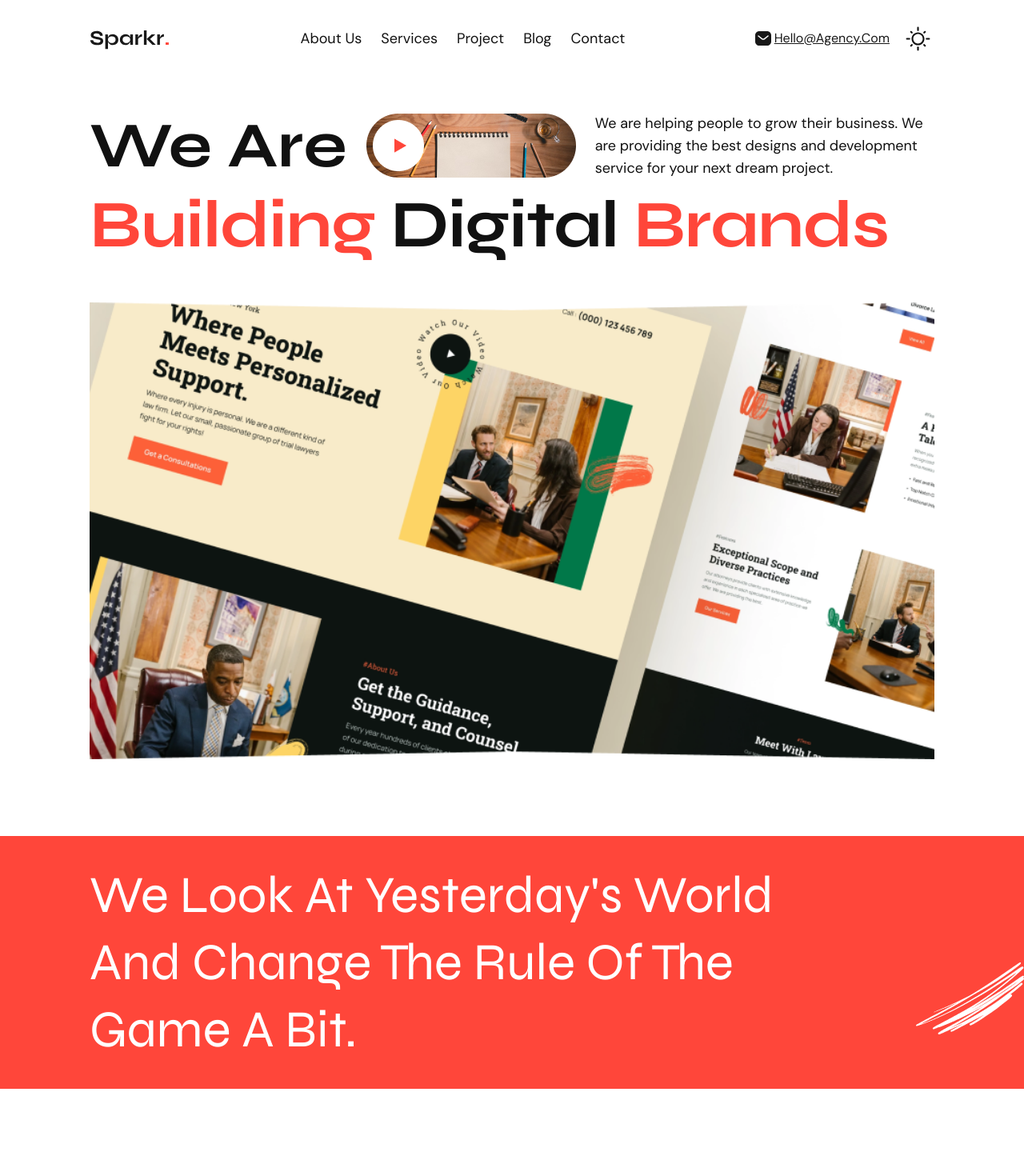
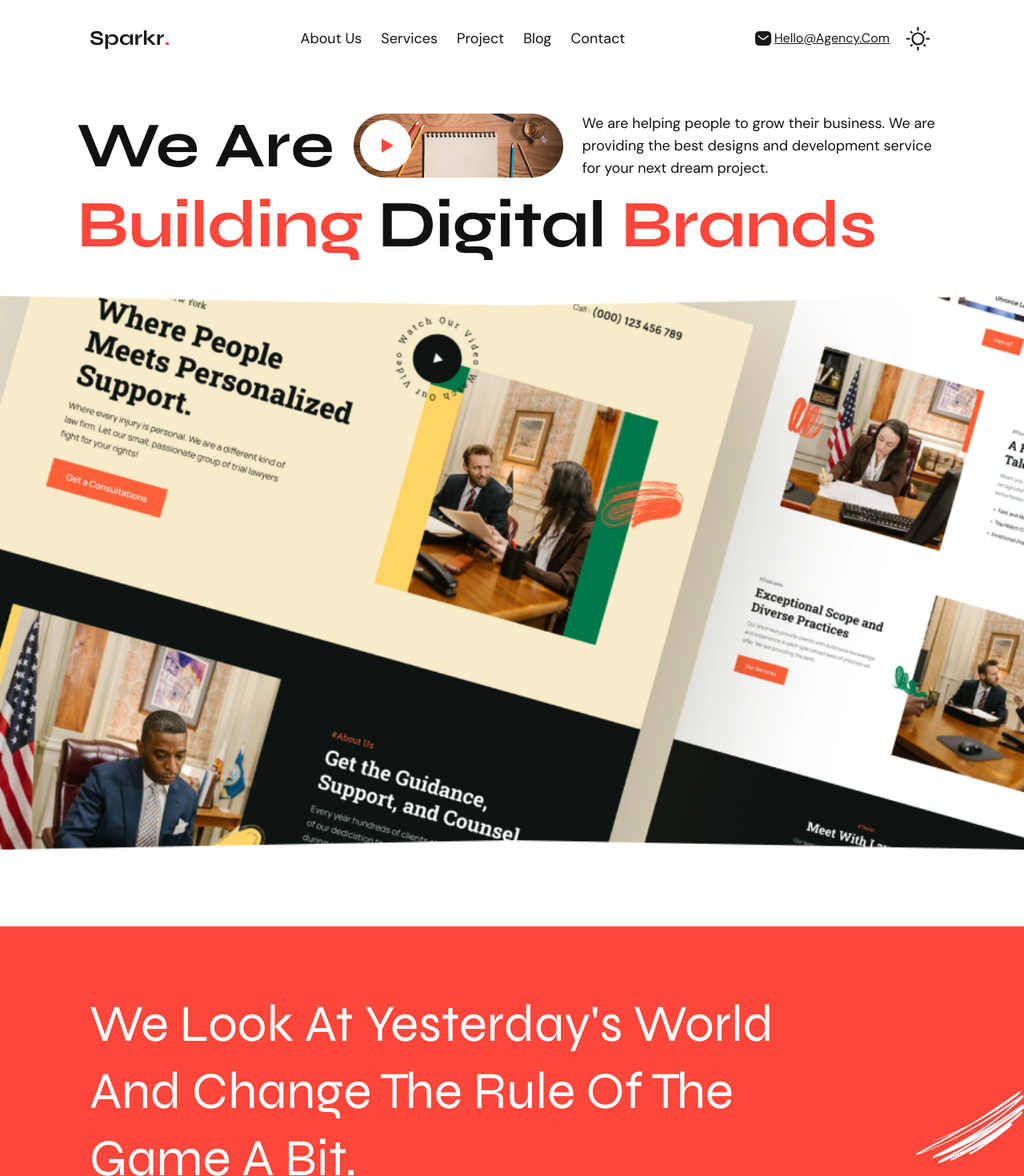
Before and after one commit to harzeezco/Sparkr, a React (Vite) app: page / in a window 1280 px wide. Shown: the top 1470 px of the page at 80% size. Built offline with nearby package versions, Linux system fonts and the light colour scheme.

Commit message:
fix the card image

```diff
--- a/src/Components/homepage/HeroSection.jsx
+++ b/src/Components/homepage/HeroSection.jsx
@@ -1,7 +1,5 @@
-import Container from "../layouts/Container";
 
 import VideoToggle from "../../assets/Images/VideoToggle.png";
-import Video from "../../assets/Images/Video.png";
 import useTheme from "../../Hooks/useTheme";
 
 const HeroSection = () => {
@@ -10,8 +8,8 @@ const HeroSection = () => {
   const isLightMode = theme === "light" ? "text-light-primary" : "text-dark";
 
   return (
-    <Container id="hero">
-      <div className="grid pt-12 ">
+    <div className="m-auto w-full lg:max-w-[85vw] " id="hero">
+      <div className="grid pt-12">
         <h1
           className={`whitespace-nowrap font-primary text-4xl font-bold capitalize ${isLightMode} theme-transition md:hidden lg:text-[5.2rem]`}
         >
@@ -37,11 +35,7 @@ const HeroSection = () => {
           brands
         </h1>
       </div>
-
-      <figure className="pt-10">
-        <img className="w-full" src={Video} alt="working in progress" />
-      </figure>
-    </Container>
+    </div>
   );
 };
 
--- a/src/Components/homepage/RootSection.jsx
+++ b/src/Components/homepage/RootSection.jsx
@@ -8,29 +8,38 @@ import ServiceSliderSection from "./ServiceSliderSection";
 import SpeechSection from "./SpeechSection";
 import TestimonialSection from "./TestimonialSection";
 
+import Video from "../../assets/Images/Video.png";
+
+
 const RootSection = () => {
   const {theme} = useTheme()
   return (
     <main>
-      <section aria-labelledby="hero" className="">
+      <section aria-labelledby="hero" className="mb-[6rem]">
         <HeroSection />
+        <figure className="pt-8">
+          <img className="w-full " src={Video} alt="working in progress" />
+        </figure>
       </section>
       <section aria-labelledby="speech" className="relative bg-orangePrimary">
         <SpeechSection />
       </section>
-      <section aria-labelledby="about" className="">
+      <section aria-labelledby="about">
         <AboutSection />
       </section>
-      <section aria-labelledby="service" className="">
+      <section aria-labelledby="service">
         <ServiceSection />
       </section>
-      <section aria-labelledby="project" className="">
+      <section aria-labelledby="project">
         <ProjectSection />
       </section>
-      <section aria-labelledby="process" className="">
+      <section aria-labelledby="process">
         <ProcessSection />
       </section>
-      <section aria-labelledby="service-slider" className={`bg-${theme}-secondary`}>
+      <section
+        aria-labelledby="service-slider"
+        className={`bg-${theme}-secondary`}
+      >
         <ServiceSliderSection />
       </section>
       <section aria-labelledby="testimonial" className="bg-orangePrimary">
--- a/src/Components/homepage/TestimonialSection.jsx
+++ b/src/Components/homepage/TestimonialSection.jsx
@@ -6,8 +6,10 @@ import Container from "../layouts/Container";
 
 const TestimonialSection = () => {
   return (
-    <Container id="testimonial" py="[3rem]">
-      <TestimonialsCarousel testimonials={TESTIMONIALS_DETAILS} />
+    <Container id="testimonial" py="[5rem]">
+      <blockquote className="py-[3rem]">
+        <TestimonialsCarousel testimonials={TESTIMONIALS_DETAILS} />
+      </blockquote>
     </Container>
   );
 };
--- a/src/globals.css
+++ /dev/null
@@ -1,12 +0,0 @@
-@font-face {
-    font-family: 'Avant Garde Book BT';
-    font-style: normal;
-    font-weight: normal;
-    src: url('../../public/fonts/AVGARDD_2.woff') format('woff');
-}
-
-body{
-    margin: 0px;
-    background-color: #0f0f0f;
-    font-family: 'Avant Garde Book BT';
-}
--- a/src/lib/data.jsx
+++ b/src/lib/data.jsx
@@ -1,6 +1,6 @@
 import CounterRef from "../Components/general/CounterRef";
 import Card1Image from "../assets/Images/Projects/Card1.png";
-import Card2Image from "../assets/Images/projects/Card2.png";
+import Card2Image from "../assets/Images/Projects/Card2.png";
 import Card3Image from "../assets/Images/Projects/Card3.png";
 import Card4Image from "../assets/Images/Projects/Card4.png";
 import Card5Image from "../assets/Images/Projects/Card5.png";
```
